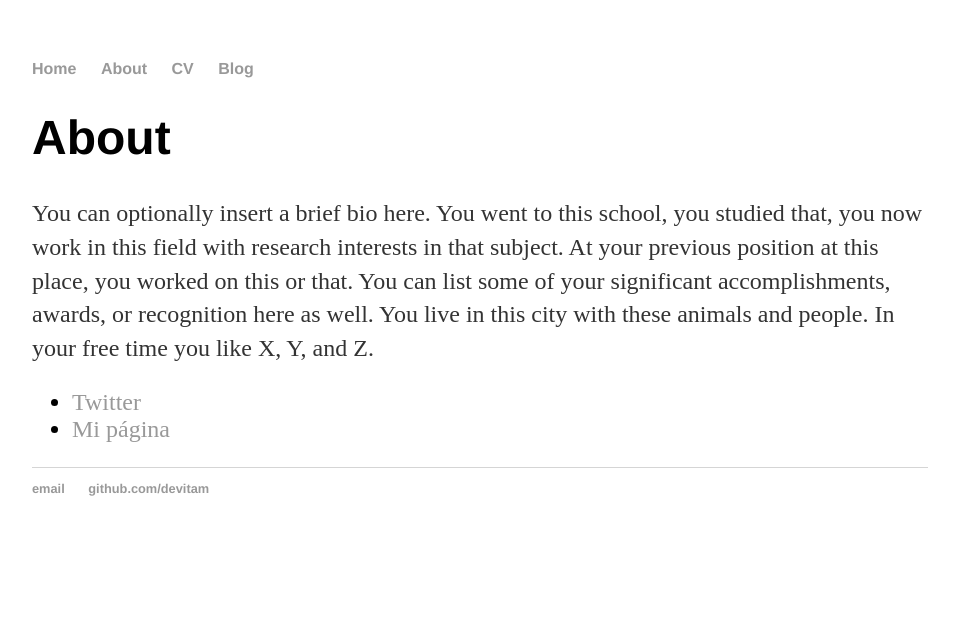
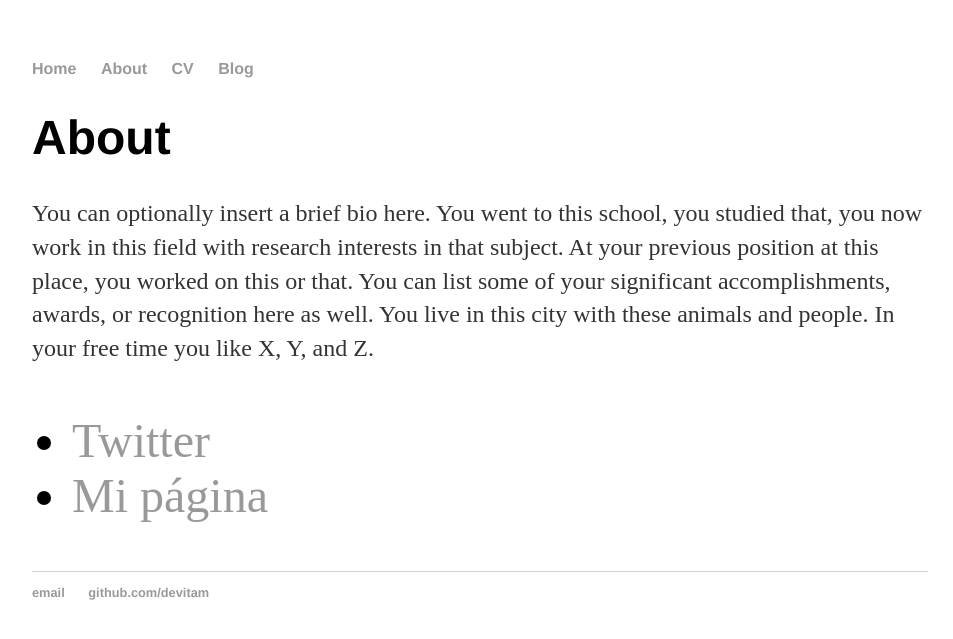
Before and after one commit to devitam/devitabasic.github.io, a Jekyll site: the page built from about/index.html, in a window 1280 px wide. Shown: the top 639 px of the page, without its empty margins (160-1113 px from the left). Built offline with Jekyll 4.4.1, drawn with Linux system fonts in a browser that asks for light colours.

Commit message:
Update main.css

```diff
--- a/css/main.css
+++ b/css/main.css
@@ -43,5 +43,5 @@ ul.posts li {
 }
 
 .contacts {
-        font-size: 1.5em;
+        font-size: 3em;
 }
```
